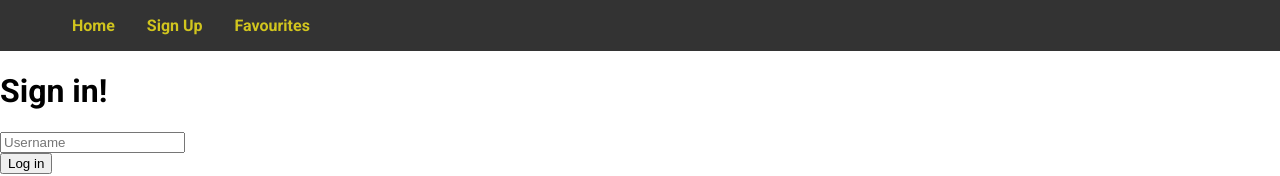
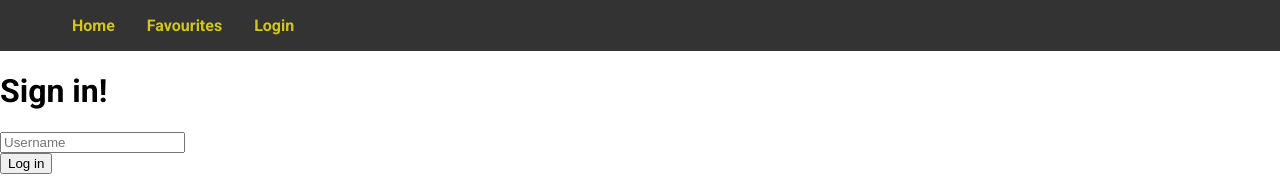
Before and after one commit to Binett/Assignment-React, a React (Create React App) app: page /signin in a window 1280 px wide. Shown: the top 176 px of the page. Built offline with nearby package versions, Linux system fonts and the light colour scheme; no server answers.

Commit message:
Playing around with navigation and routes

```diff
--- a/src/components/navigation/navigationdesktop/NavigationDesktop.js
+++ b/src/components/navigation/navigationdesktop/NavigationDesktop.js
@@ -1,19 +1,34 @@
-import { useHistory } from "react-router"
-import RoutingPath from '../../../routes/RoutingPath'
-import './NavigationDesktop.css'
+import { useContext } from "react";
+import { useHistory } from "react-router";
+import RoutingPath from "../../../routes/RoutingPath";
+import { UserContext } from "../../../shared/provider/UserContext";
+import "./NavigationDesktop.css";
 
 export const NavigationDesktop = () => {
-    const history = useHistory()
+  const { authenticatedUser, setAuthenticatedUser } = useContext(UserContext);
+  const history = useHistory();
+
+  const logout = () => {
+    setAuthenticatedUser(false);
+    localStorage.removeItem("username");
+    history.goBack();
+  };
 
   return (
     <div className="container">
       <div className="navbar">
         <ul className="navbar__ul">
-                    <li onClick={()=>history.push(RoutingPath.homeView)} >Home</li>
-                    <li onClick={()=>history.push(RoutingPath.signInView)} >Sign Up</li>
-                    <li onClick={()=>history.push(RoutingPath.favouriteView)}>Favourites</li>
+          <li onClick={() => history.push(RoutingPath.homeView)}>Home</li>
+          <li onClick={() => history.push(RoutingPath.favouriteView)}>
+            Favourites
+          </li>
+          {authenticatedUser ? (
+            <li onClick={() => logout()}>Logout</li>
+          ) : (
+            <li onClick={() => history.push(RoutingPath.signInView)}>Login</li>
+          )}
         </ul>
       </div>
     </div>
-    )
-}
+  );
+};
--- a/src/components/signin/Login.js
+++ b/src/components/signin/Login.js
@@ -5,7 +5,7 @@ import { UserContext } from "../../shared/provider/UserContext";
 export const Login = () => {
   const history = useHistory();
   const [username, setUsername] = useState();
-  const {setAuthenticatedUser} = useContext(UserContext);
+  const { setAuthenticatedUser} = useContext(UserContext);
 
   const login = () => {
     setAuthenticatedUser(username);
--- a/src/routes/Routes.js
+++ b/src/routes/Routes.js
@@ -1,17 +1,33 @@
+import React, { useContext, useEffect } from "react";
 import { BrowserRouter, Switch, Route } from "react-router-dom";
-import {FavouritesView} from '../views/favouritesview/FavouritesView'
-import {HomeView} from '../views/homeview/HomeView'
+import { FavouritesView } from "../views/favouritesview/FavouritesView";
+import { HomeView } from "../views/homeview/HomeView";
 import { SignInView } from "../views/signinview/SignInView";
+import { UserContext } from "../shared/provider/UserContext";
 import RoutingPath from "./RoutingPath";
 
 export const Routes = (props) => {
+  const { authenticatedUser, setAuthenticatedUser } = useContext(UserContext);
+
+  const isUserAuthenticated = () =>{
+    const userFromLocal = localStorage.getItem("username")
+    setAuthenticatedUser(userFromLocal)
+  }
+
+  const blockIfAuthenticated = (view) => (authenticatedUser ? HomeView : view);
+
+
+  useEffect(()=>{
+    isUserAuthenticated()
+  })
+
   return (
     <BrowserRouter>
-    {props.children}
+      {props.children}
       <Switch>
-          <Route path={RoutingPath.favouriteView} component={FavouritesView} />
-          <Route path={RoutingPath.signInView} component={SignInView} />
-          <Route path={RoutingPath.homeView} component={HomeView}/>
+        <Route path={RoutingPath.favouriteView} component={FavouritesView} />
+        <Route path={RoutingPath.signInView} component={blockIfAuthenticated(SignInView)} />
+        <Route path={RoutingPath.homeView} component={HomeView} />
       </Switch>
     </BrowserRouter>
   );
```
Lines whose indentation alone changed are shown as unchanged.
